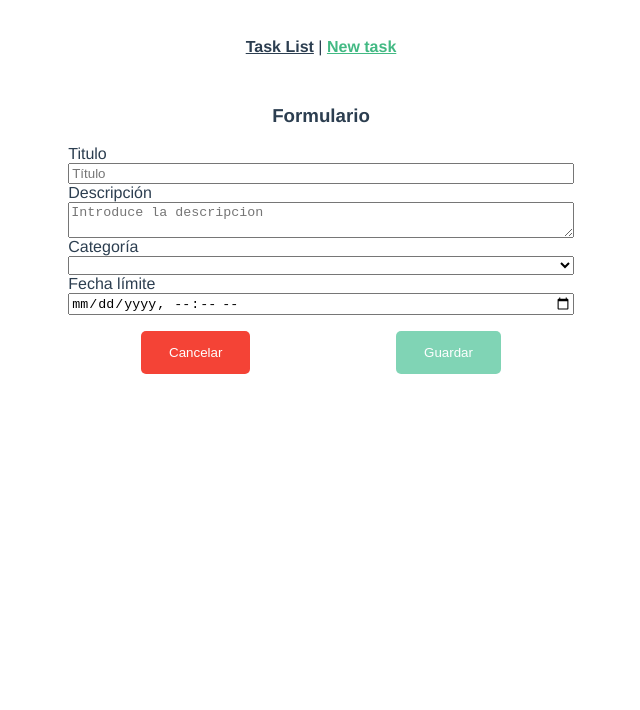
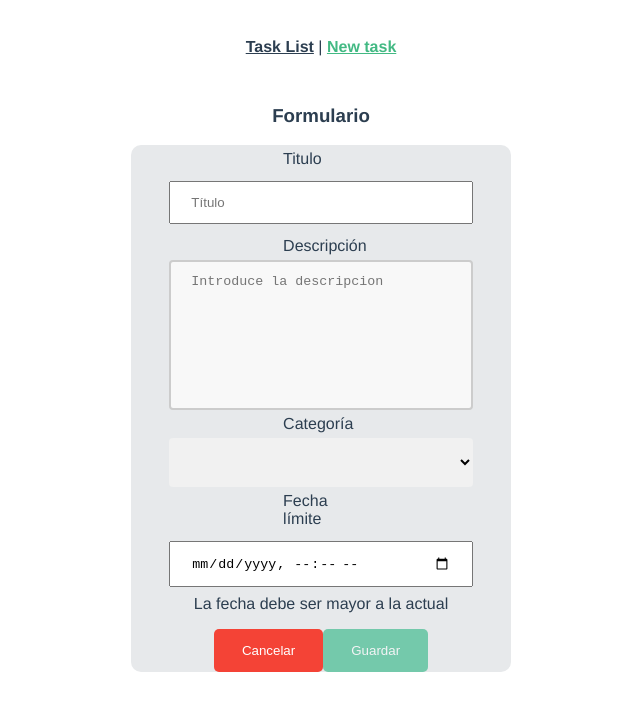
Before and after one commit to FerZunzu98/TaskManager, a Vue app: page /newtask in a window 1280 px wide. Shown: the top 710 px of the page, without its empty margins (319-959 px from the left). Built offline with nearby package versions, Linux system fonts and the light colour scheme; no server answers; what vue3-uuid would draw is missing.

Commit message:
Logica de comprobar la fecha y estilos TaskForm

```diff
--- a/src/components/TaskForm.vue
+++ b/src/components/TaskForm.vue
@@ -9,6 +9,7 @@
         placeholder="Título"
         v-model="title"
         required
+        class="input"
       />
 
       <label for="description">Descripción</label>
@@ -28,7 +29,16 @@
       </select>
 
       <label for="fecha">Fecha límite</label>
-      <input id="fecha" type="datetime-local" v-model="deadline" required />
+      <input
+        id="fecha"
+        type="datetime-local"
+        :max="min"
+        v-model="deadline"
+        required
+      />
+      <div v-if="validateDate">
+        <label>La fecha debe ser mayor a la actual</label>
+      </div>
       <div class="buttons_container">
         <button @click="clean()" class="btn cancel">Cancelar</button>
         <button @click="save()" :disabled="isDisabled" class="btn save">
@@ -43,7 +53,6 @@
 <script>
 import { mapActions } from "vuex";
 import Success from "@/components/Success.vue";
-import { uuid } from "vue3-uuid";
 
 export default {
   name: "TaskForm",
@@ -58,6 +67,7 @@ export default {
       deadline: null,
       saved: false,
       lastTask: "",
+      min: new Date(),
     };
   },
   methods: {
@@ -68,7 +78,6 @@ export default {
         description: this.description,
         category: this.category,
         deadline: this.deadline,
-        id: uuid.v4(),
         completed: false,
       };
 
@@ -96,9 +105,25 @@ export default {
         return true;
       }
 
+      const fechaIngresada = new Date(this.deadline).getTime();
+      const fechaActual = new Date().getTime();
+
+      if (fechaIngresada <= fechaActual) {
+        return true;
+      }
+
       return (
         !this.title || !this.description || !this.category || !this.deadline
       );
+    },
+    validateDate() {
+      const fechaIngresada = new Date(this.deadline).getTime();
+      const fechaActual = new Date().getTime();
+
+      if (fechaIngresada <= fechaActual) {
+        return true;
+      }
+      return false;
     },
   },
 };
@@ -116,11 +141,16 @@ export default {
 .form_container {
   display: flex;
   flex-direction: column;
-  width: 40%;
+  justify-content: center;
+  align-items: center;
+  width: 30%;
+  background-color: #e7e9eb;
+  border-radius: 10px;
 }
 label {
   width: 20%;
   text-align: left;
+  padding: 5px;
 }
 
 .buttons_container {
@@ -128,6 +158,37 @@ label {
   flex-direction: row;
   justify-content: space-around;
   margin-top: 1rem;
+}
+textarea {
+  width: 80%;
+  height: 150px;
+  padding: 12px 20px;
+  box-sizing: border-box;
+  border: 2px solid #ccc;
+  border-radius: 4px;
+  background-color: #f8f8f8;
+  resize: none;
+}
+
+select {
+  width: 80%;
+  padding: 16px 20px;
+  border: none;
+  border-radius: 4px;
+  background-color: #f1f1f1;
+}
+
+input[type="text"] {
+  width: 80%;
+  padding: 12px 20px;
+  margin: 8px 0;
+  box-sizing: border-box;
+}
+input[type="datetime-local"] {
+  width: 80%;
+  padding: 12px 20px;
+  margin: 8px 0;
+  box-sizing: border-box;
 }
 
 .btn {
```
